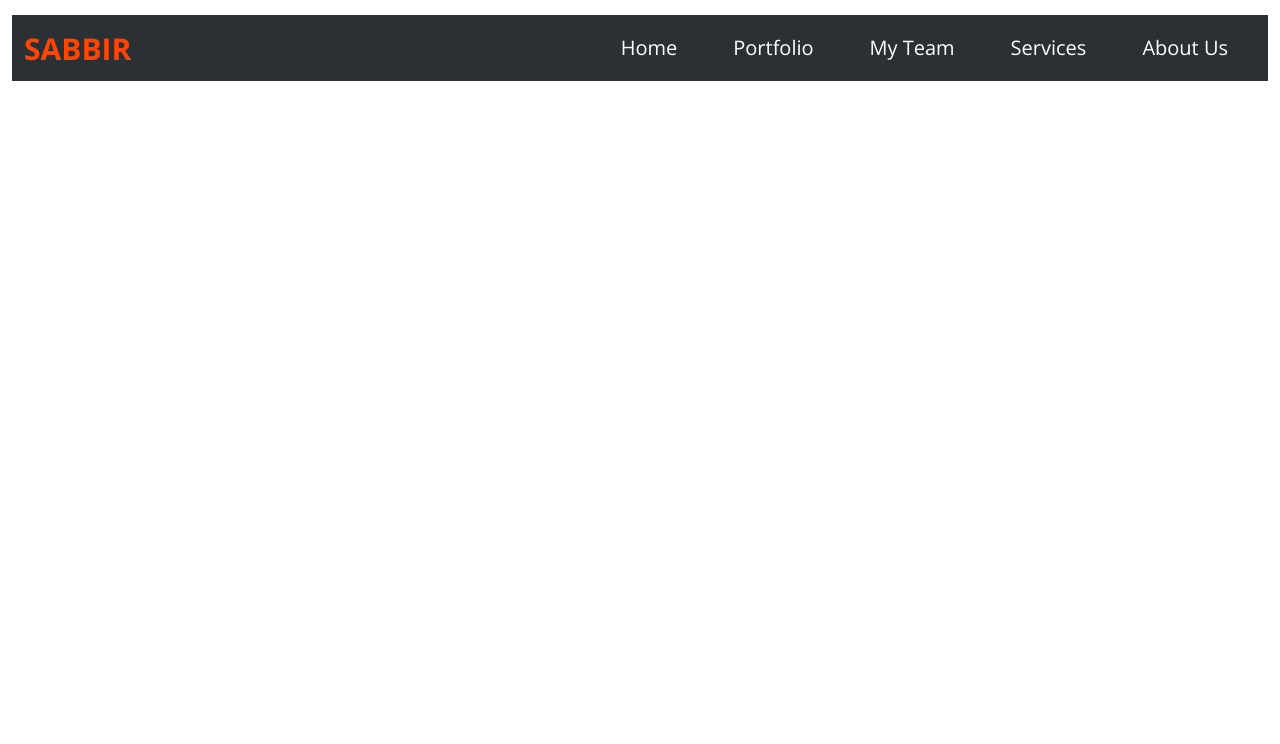
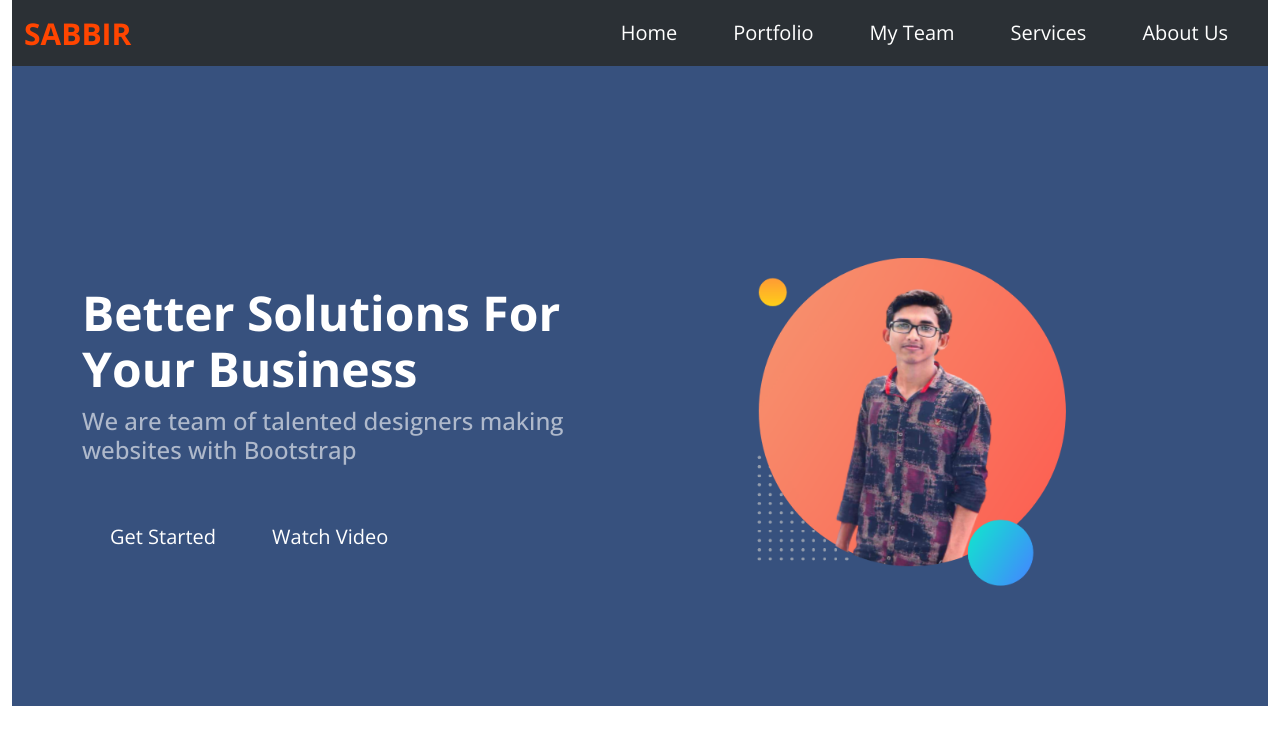
Before and after one commit to SabbirMeazee/Portfolio_IIUC, a plain HTML site: page index.html in a window 1280 px wide. Drawn offline with nearby package versions, Linux system fonts and the light colour scheme.

Commit message:
banner added

```diff
--- a/index.html
+++ b/index.html
@@ -47,6 +47,32 @@
             </div>
         </nav>
     </header>
+    <!-- ======= Hero Section ======= -->
+    <section id="banner" class="d-flex align-items-center">
+
+        <div class="container">
+            <div class="row">
+                <div class="col-lg-6 d-flex flex-column justify-content-center pt-4 pt-lg-0 order-2 order-lg-1"
+                    data-aos="fade-up" data-aos-delay="200">
+                    <h1>Better Solutions For Your Business</h1>
+                    <h2>We are team of talented designers making websites with Bootstrap</h2>
+                    <div class="d-flex justify-content-center justify-content-lg-start">
+                       <div class="btn">
+                        <a href="" class="btn-get-started scrollto">Get Started</a>
+                       </div>
+                        <div class="btn">
+                            <a href="https://www.youtube.com/watch?v=jDDaplaOz7Q" class="glightbox btn-watch-video"><i
+                                    class="bi bi-play-circle"></i><span>Watch Video</span></a>
+                        </div>
+                    </div>
+                </div>
+                <div class="col-lg-6 order-1 order-lg-2 banner-img" data-aos="zoom-in" data-aos-delay="200">
+                    <img src="./images/mypic.png" class="img-fluid animated" alt="">
+                </div>
+            </div>
+        </div>
+
+    </section>
 
     <script src="https://cdn.jsdelivr.net/npm/bootstrap@5.3.1/dist/js/bootstrap.bundle.min.js"
         integrity="sha384-HwwvtgBNo3bZJJLYd8oVXjrBZt8cqVSpeBNS5n7C8IVInixGAoxmnlMuBnhbgrkm"
--- a/style.css
+++ b/style.css
@@ -1,49 +1,112 @@
 body {
     margin: 0;
     padding: 0;
+    width: 100% !important;
     font-family: "Open Sans", sans-serif;
 }
+
 header {
     z-index: 1;
-    padding: 15px 0;
 }
+
 a {
     color: #47b2e4;
     text-decoration: none;
 }
 
+/* *,
+::after,
+::before {
+    box-sizing: content-box;
+} */
+
 a:hover {
     color: #73c5eb;
     text-decoration: none;
 }
-.nav-title{
+
+.nav-title {
     text-transform: uppercase;
-    font-size: 30px ;
+    font-size: 30px;
     font-family: 'Open Sans', sans-serif;
     color: orangered;
     font-weight: 700;
 }
-.nav-title a{
+
+.nav-title a {
     color: orangered;
 }
+
 .navbar {
     padding: 0;
 }
 
-.navbar ul {
+.navbar ul {}
 
-}
-.navbar ul li{
+.navbar ul li {
     padding: 10px 20px;
 }
-.navbar ul li:hover{
+
+.navbar ul li:hover {
     background-color: orangered;
     border-radius: 4px;
     transition: .3s;
+    color: #37517e;
+}
+
+.navbar ul li a {
     color: white;
-}
-.navbar ul li a{
-    color: white;
-font-size: 20px;
+    font-size: 20px;
 
 }
+
+/*==================== banner part star=============== */
+#banner {
+    width: 100%;
+    height: 80vh;
+    background: #37517e;
+}
+
+#banner .container {
+    padding-top: 72px;
+}
+
+#banner h1 {
+    margin: 0 0 10px 0;
+    font-size: 48px;
+    font-weight: 700;
+    line-height: 56px;
+    color: #fff;
+}
+
+#banner h2 {
+    color: rgba(255, 255, 255, 0.6);
+    margin-bottom: 50px;
+    font-size: 24px;
+}
+
+#banner a {
+    color: white;
+    font-size: 20px;
+    margin: 0 15px;
+}
+
+#banner .btn:hover {
+    color: #37517e;
+    font-size: 20px;
+    background-color: orangered;
+    border-radius: 4px;
+    transition: .3s;
+
+}
+/* .banner .row{
+    display: flex;
+    flex-direction: row;
+    justify-content: center;
+    align-items: center;
+
+} */
+.banner-img{
+    width: 40%;
+    padding-left: 10%;
+}
```
